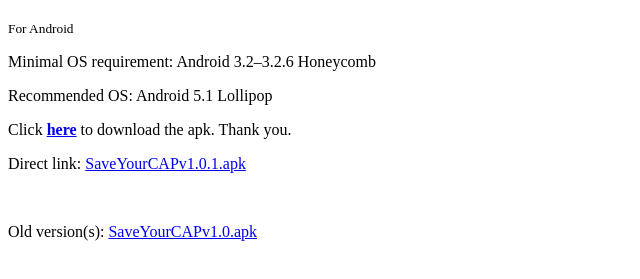
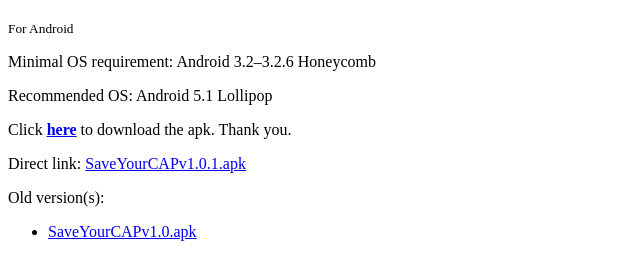
Before and after one commit to NgoKimPhu/SaveYourCAP, a plain HTML site: page getapk/index.html in a window 1280 px wide. Shown: the part 61-340 px from the top of the page, without its empty margins (0-640 px from the left). Drawn offline with Linux system fonts and the light colour scheme.

Commit message:
Update index.html

```diff
--- a/getapk/index.html
+++ b/getapk/index.html
@@ -25,12 +25,15 @@
 			SaveYourCAPv1.0.1.apk
 		</a>
 	</p>
-	<br>
 	<p>
 		Old version(s):
-		<a href="http://ngokimphu.github.io/SaveYourCAP_Android/app/SaveYourCAPv1.0.apk" download>
-			SaveYourCAPv1.0.apk
-		</a>
+		<ul>
+			<li>
+				<a href="http://ngokimphu.github.io/SaveYourCAP_Android/app/SaveYourCAPv1.0.apk" download>
+					SaveYourCAPv1.0.apk
+				</a>
+			</li>
+		</ul>
 	</p>
 </body>
 </html>
```
